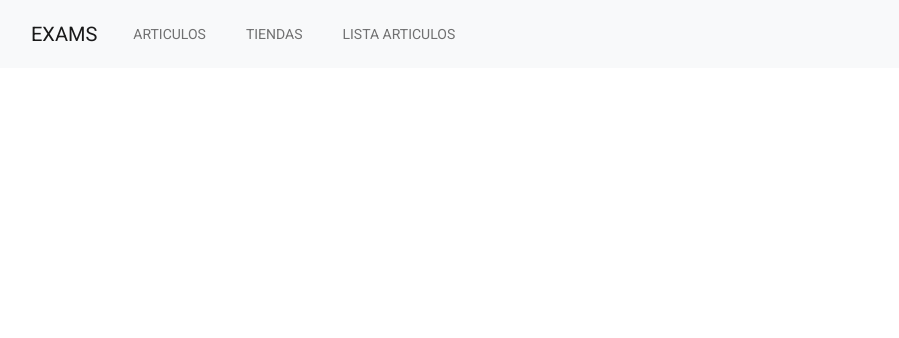
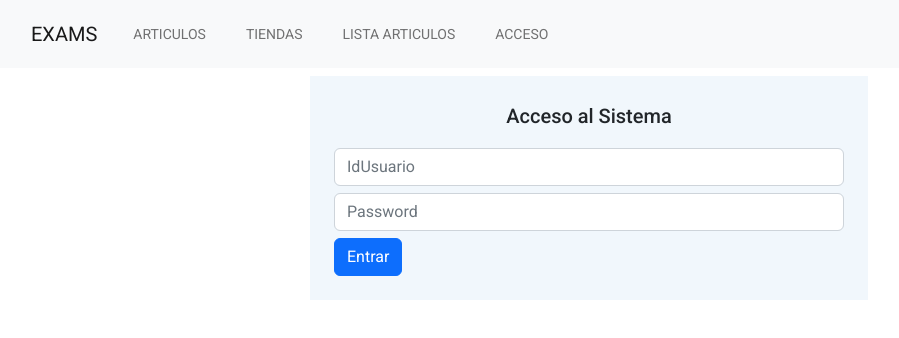
Before and after one commit to gilhdez79/FrontExam, an Angular app: page /login in a window 1280 px wide. Before the commit this address led to /. Shown: the top 338 px of the page, without its empty margins (51-950 px from the left). Built offline with nearby package versions, Linux system fonts and the light colour scheme.

Commit message:
Implementacion Login

```diff
--- a/src/app/app-routing.module.ts
+++ b/src/app/app-routing.module.ts
@@ -3,8 +3,11 @@ import { RouterModule, Routes } from '@angular/router';
 import { ArticulosComponent } from './components/articulos/articulos.component';
 import { TiendasComponent } from './components/tiendas/tiendas.component';
 import { ListaArticulosComponent } from './components/lista-articulos/lista-articulos.component';
+import { LoginComponent } from './components/login/login.component';
+
 
 const routes: Routes = [
+  {path:'login', component:LoginComponent},
   {path:'articulos', component:ArticulosComponent},
   {path:'tiendas', component:TiendasComponent},
   {path:'lista-articulos', component:ListaArticulosComponent},
--- a/src/app/app.component.html
+++ b/src/app/app.component.html
@@ -7,6 +7,8 @@
                   <li class="nav-item mx-0 mx-lg-1" role="presentation"><a class="nav-link py-3 px-0 px-lg-3 rounded js-scroll-trigger"  routerLink="/articulos">Articulos</a></li>
                   <li class="nav-item mx-0 mx-lg-1" role="presentation"><a class="nav-link py-3 px-0 px-lg-3 rounded js-scroll-trigger" routerLink="/tiendas">Tiendas</a></li>
                   <li class="nav-item mx-0 mx-lg-1" role="presentation"><a class="nav-link py-3 px-0 px-lg-3 rounded js-scroll-trigger" routerLink="/lista-articulos">Lista Articulos</a></li>
+                  <li class="nav-item mx-0 mx-lg-1" role="presentation"><a class="nav-link py-3 px-0 px-lg-3 rounded js-scroll-trigger" routerLink="/login">Acceso</a></li>
+
               </ul>
           </div>
       </div>
--- /dev/null
+++ b/src/app/components/login/login.component.css
@@ -0,0 +1,41 @@
+element.style {
+}
+
+@media (max-width:767px) {
+  .contact-clean {
+    padding: 20px 0;
+  }
+}
+
+.contact-clean {
+  background: #f1f7fc;
+  padding: 80px 0;
+}
+
+body {
+  font-family: Lato;
+}
+
+body {
+  margin: 0;
+  font-family: -apple-system,BlinkMacSystemFont,Segoe UI,Roboto,Helvetica Neue,Arial,Noto Sans,sans-serif;
+  font-size: 1rem;
+  font-weight: 400;
+  line-height: 1.5;
+  color: #212529;
+  text-align: left;
+  background-color: #fff;
+}
+
+html {
+  font-family: sans-serif;
+  line-height: 1.15;
+  -webkit-text-size-adjust: 100%;
+  -webkit-tap-highlight-color: transparent;
+}
+
+
+
+.form-group{
+  margin-top: 0.5em;
+}
--- /dev/null
+++ b/src/app/components/login/login.component.html
@@ -0,0 +1,14 @@
+<div class="container">
+
+
+
+<div class="contact-clean w-50 p-4 m-auto mt-4">
+  <form method="post">
+      <h2 class="text-center">Acceso al Sistema</h2>
+      <div class="form-group"><input type="text" class="form-control" name="IdUsuario" placeholder="IdUsuario" /></div>
+      <div class="form-group"><input type="password" class="form-control" name="Password" placeholder="Password" /></div>
+      <div class="form-group"><button class="btn btn-primary" type="submit">Entrar</button></div>
+  </form>
+</div>
+
+</div>
--- /dev/null
+++ b/src/app/components/login/login.component.ts
@@ -0,0 +1,15 @@
+import { Component, OnInit } from '@angular/core';
+
+@Component({
+  selector: 'app-login',
+  templateUrl: './login.component.html',
+  styleUrls: ['./login.component.css']
+})
+export class LoginComponent implements OnInit {
+
+  constructor() { }
+
+  ngOnInit(): void {
+  }
+
+}
--- /dev/null
+++ b/src/app/servicios/auth.service.ts
@@ -0,0 +1,4 @@
+import { Injectable } from "@angular/core";
+
+@Injectable()
+export class AuthService{}
```
Also changed, not shown: src/app/app.module.ts (+6 -2 lines), 1 other file (tests, documents, lock files or other folders).
